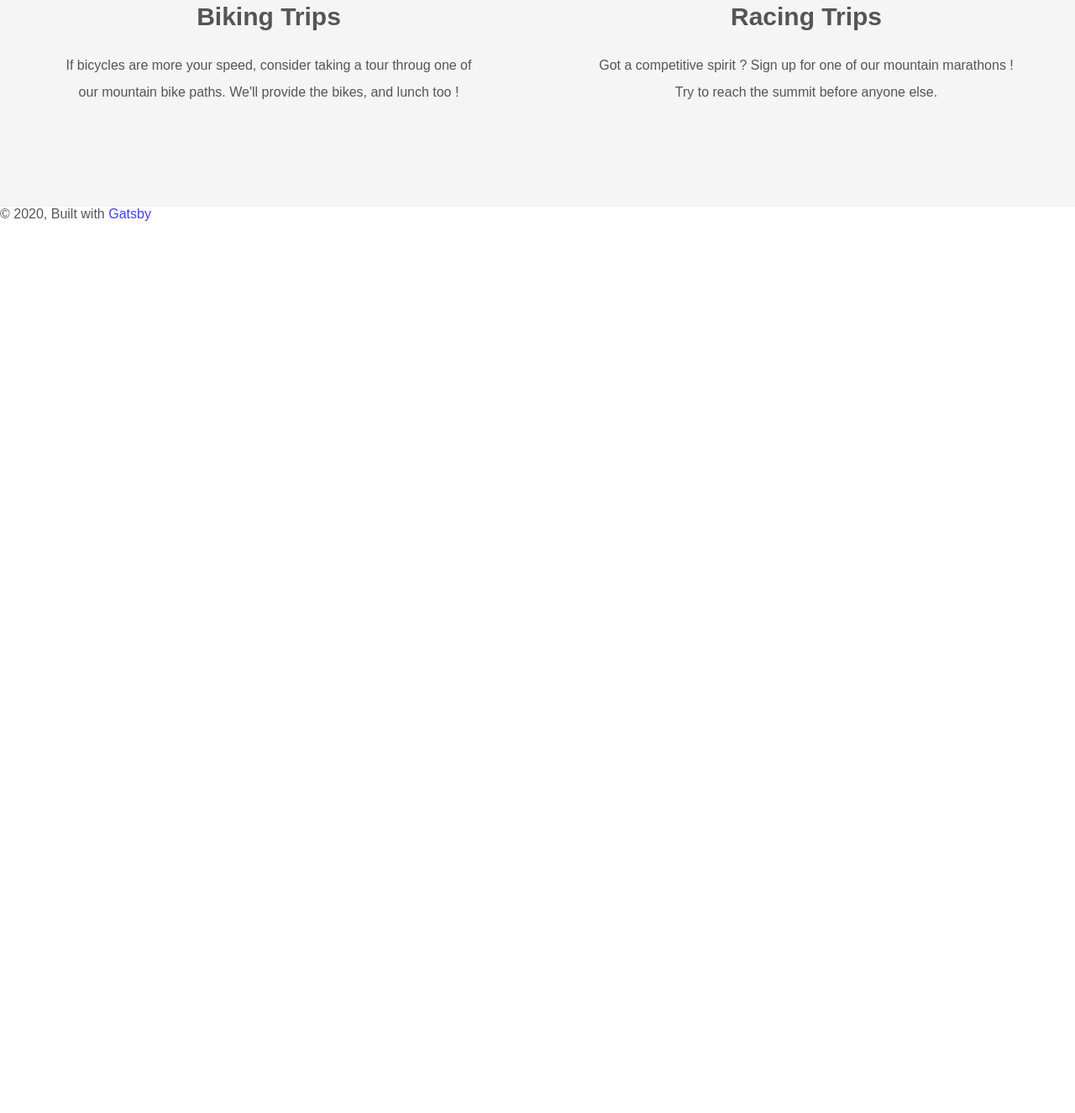
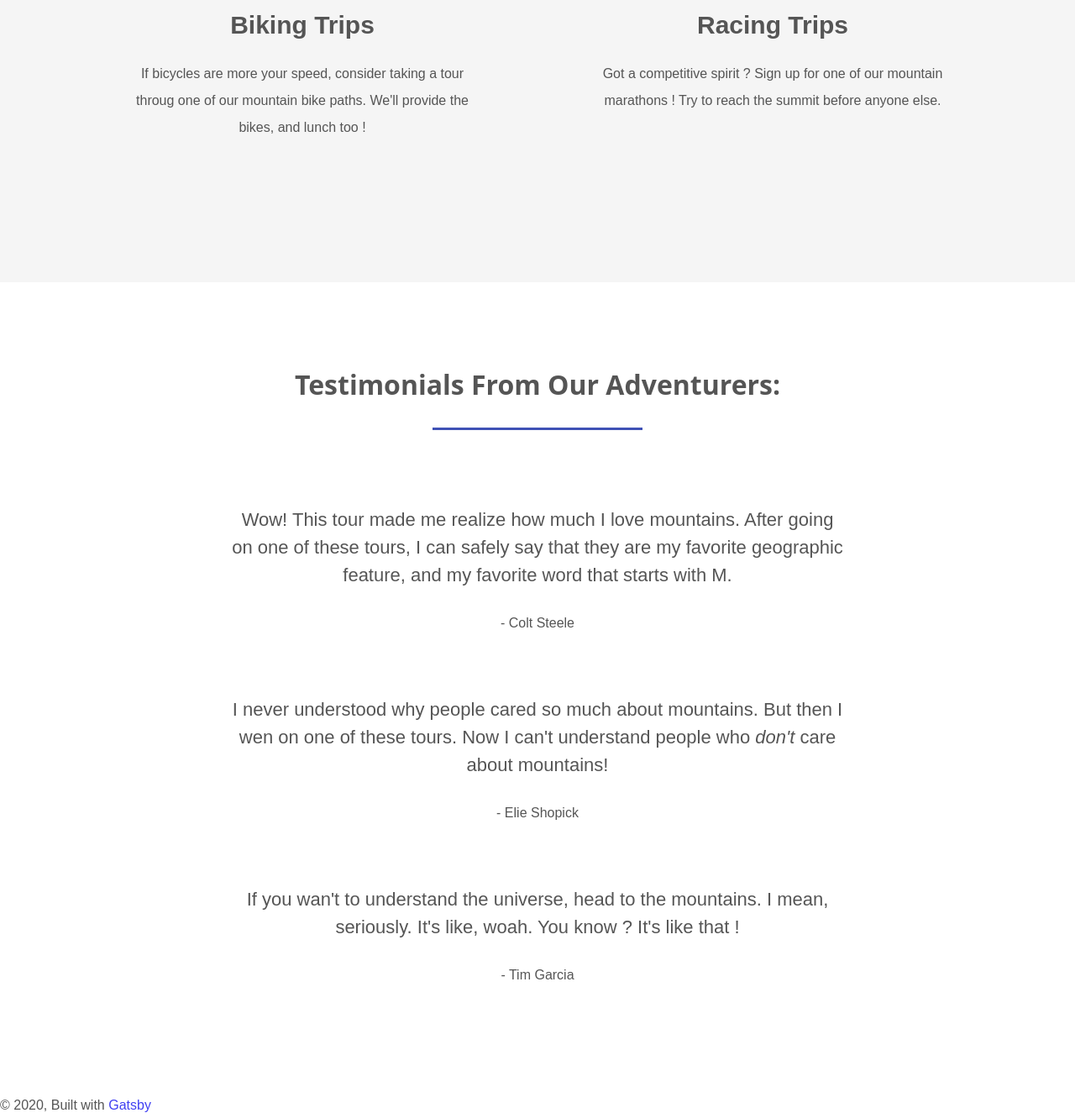
Before and after one commit to Quentin0292/TravelMountains, a Gatsby site: page / in a window 1280 px wide. Shown: the part 2441-3766 px from the top of the page at 84% size. Before the commit the page ends 2705 px from the top, so only its background shows below. Built offline with nearby package versions, Linux system fonts and the light colour scheme; Gatsby itself is replaced by a stand-in of ours.

Commit message:
Add Testimonial Component

```diff
--- /dev/null
+++ b/src/components/Testimonial.js
@@ -0,0 +1,29 @@
+import React from "react"
+
+const Testimonial = () => {
+  return (
+    <section className="testimonials">
+      <h3 className="title">Testimonials from our adventurers:</h3>
+      <hr />
+      <p className="quote">
+        Wow! This tour made me realize how much I love mountains. After going on
+        one of these tours, I can safely say that they are my favorite
+        geographic feature, and my favorite word that starts with M.
+      </p>
+      <p className="author">- Colt Steele</p>
+      <p className="quote">
+        I never understood why people cared so much about mountains. But then I
+        wen on one of these tours. Now I can't understand people who{" "}
+        <em>don't</em> care about mountains!
+      </p>
+      <p className="author">- Elie Shopick</p>
+      <p className="quote">
+        If you wan't to understand the universe, head to the mountains. I mean,
+        seriously. It's like, woah. You know ? It's like that !
+      </p>
+      <p className="author">- Tim Garcia</p>
+    </section>
+  )
+}
+
+export default Testimonial
--- a/src/pages/index.js
+++ b/src/pages/index.js
@@ -7,6 +7,7 @@ import Hero from "../components/Hero"
 import SEO from "../components/seo"
 import Destination from "../components/Destination"
 import Features from "../components/Features"
+import Testimonials from "../components/Testimonial"
 
 import "../sass/App.scss"
 
@@ -16,6 +17,7 @@ const IndexPage = data => (
     <Hero />
     <Destination datas={data} />
     <Features />
+    <Testimonials />
   </Layout>
 )
 
--- a/src/sass/App.scss
+++ b/src/sass/App.scss
@@ -3,6 +3,7 @@
 @import "hero";
 @import "destination";
 @import "features";
+@import "testimonial";
 
 // General Style
 * {
@@ -31,8 +32,22 @@ a:hover {
   opacity: 1;
 }
 
+section:not(.destinations) {
+  display: flex;
+  flex-direction: column;
+  align-items: center;
+  padding: 100px 80px;
+}
+
+section p {
+  max-width: 775px;
+  line-height: 2;
+  padding: 0 20px;
+  margin-bottom: 30px;
+  text-align: center;
+}
+
 .container {
-  border: 1px solid red;
   display: flex;
   flex: row;
   justify-content: space-between;
--- a/src/sass/_features.scss
+++ b/src/sass/_features.scss
@@ -1,11 +1,8 @@
 .packages {
   background-color: #f5f5f5;
-  padding: 20px 0;
   h3 {
     text-transform: capitalize;
     font: bold 32px "Open Sans", sans-serif;
-    margin-bottom: 30px;
-    margin-top: 40px;
     text-align: center;
   }
   p {
--- /dev/null
+++ b/src/sass/_testimonial.scss
@@ -0,0 +1,22 @@
+.testimonials {
+  h3 {
+    text-transform: capitalize;
+    font: bold 32px "Open Sans", sans-serif;
+    text-align: center;
+    margin-bottom: 30px;
+  }
+  hr {
+    width: 250px;
+    height: 3px;
+    background-color: #3f51b5;
+    border: 0;
+    margin-bottom: 50px;
+  }
+
+  .quote {
+    font-size: 22px;
+    font-weight: 300;
+    line-height: 1.5;
+    margin: 40px 0 25px;
+  }
+}
```
